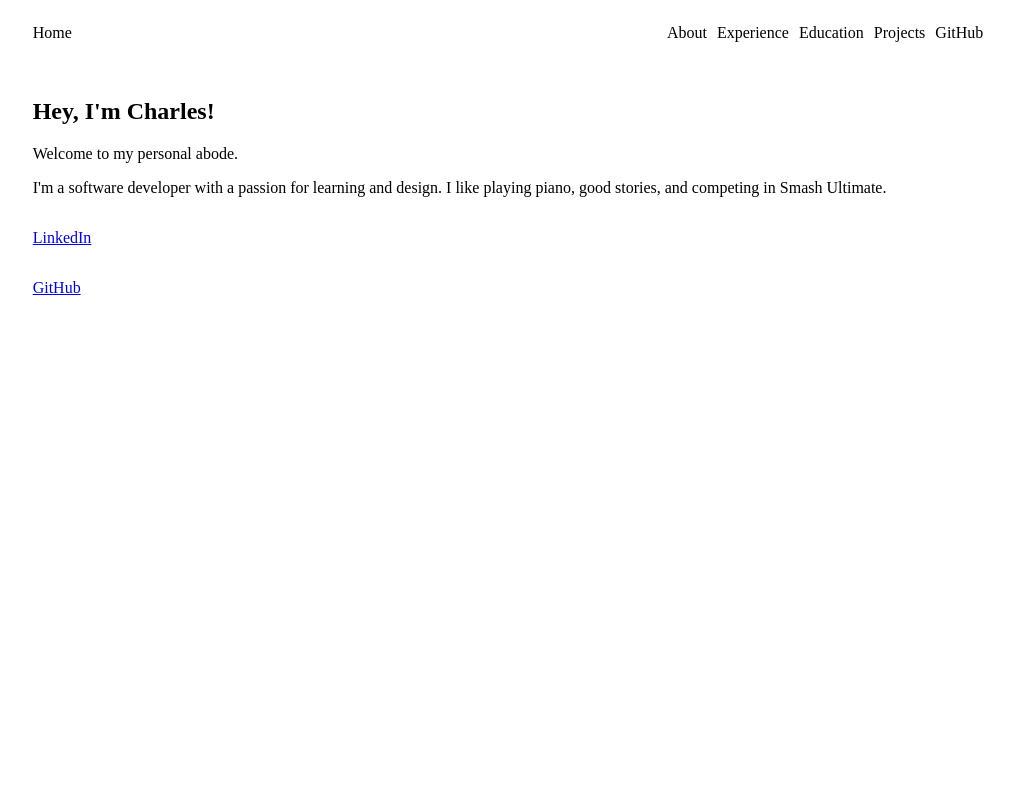
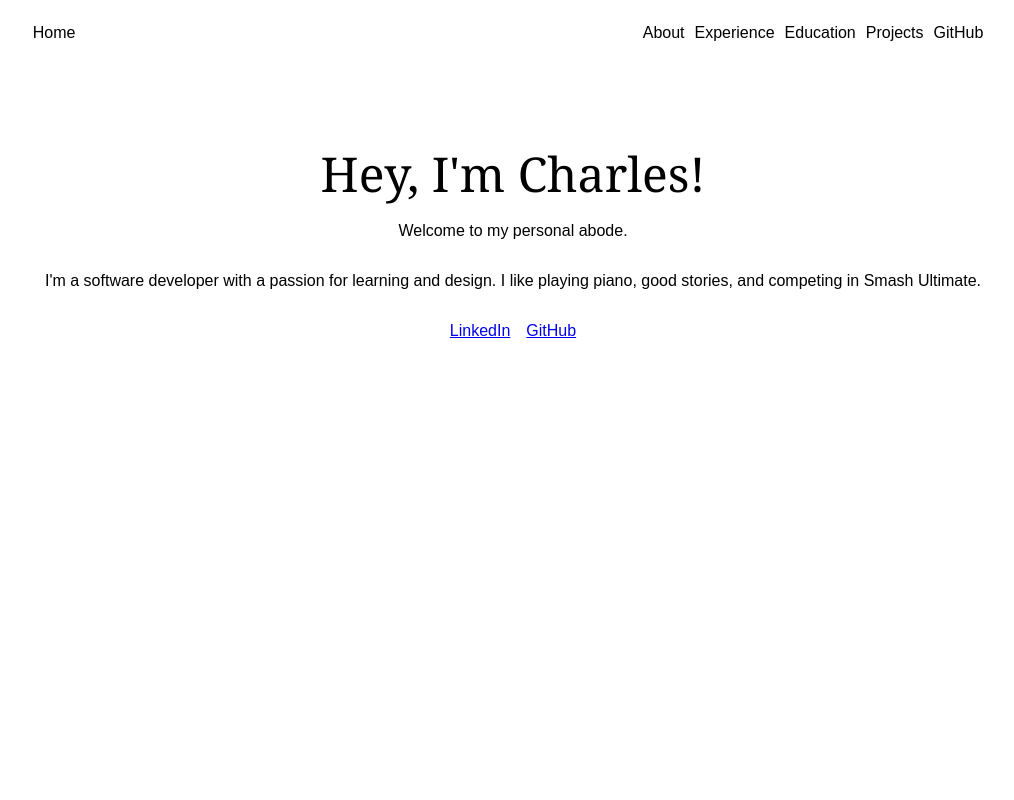
Before and after one commit to Marasy8/portfolio-website, a React (Create React App) app: page / in a window 1280 px wide. Shown: the top 800 px of the page, without its empty margins (127-1141 px from the left). Built offline with nearby package versions, Linux system fonts and the light colour scheme.

Commit message:
cleaned up code, changed css flex properties, modified fonts and placements

```diff
--- a/src/App.css
+++ b/src/App.css
@@ -6,6 +6,24 @@ This file is specifically for the App.js component and for styling things within
   display: flex;
   flex-direction: column;
   min-height: 120vh;
-  padding-left: 12%;
+  padding: 0 12%;
   margin: 20px 0;
 }
+
+.profile-intro {
+  display: flex;
+  flex-direction: column;
+  align-items: center;
+  padding-top: 5%;
+  flex-shrink: 0;
+}
+
+.landing-icons {
+  display: flex;
+  gap: 16px;
+}
+
+.top-name {
+  font-family:'Georgia';
+  font-size: 48px;
+}
--- a/src/App.js
+++ b/src/App.js
@@ -7,26 +7,25 @@ const App = () => {
   return (
     <Router>
       <Navigation />
-      <div className="section">
-        <div className="profile-intro">
-          <h2>
+      <div className="profile-intro section">
+        <div className="top-name">
           Hey, I'm Charles!
-          </h2>
+        </div>
         <p>
           Welcome to my personal abode.
         </p>
         <p>
           I'm a software developer with a passion for learning and design. I like playing piano, good stories, and competing in Smash Ultimate.
         </p>
-        </div>
-
+        <div className="landing-icons">
           {/* change below into icons later */}
           <p>
-          <a href = "https://linkedin.com/in/charlesaizm" target="_blank" rel = "noopener noreferrer">LinkedIn</a>
+            <a href="https://linkedin.com/in/charlesaizm" target="_blank" rel="noopener noreferrer">LinkedIn</a>
           </p>
           <p>
-          <a href = "https://github.com/marasy8" target="_blank" rel = "noopener noreferrer">GitHub</a>
+            <a href="https://github.com/marasy8" target="_blank" rel="noopener noreferrer">GitHub</a>
           </p>
+        </div>
       </div>
 
       <div id="about" className="section">
--- a/src/Navigation.css
+++ b/src/Navigation.css
@@ -11,6 +11,7 @@
 
   .right-links {
     display: flex;
+    margin-left: auto;
   }
 
   .navigation a {
--- a/src/index.css
+++ b/src/index.css
@@ -2,3 +2,7 @@
 This contains flobal styles that applies to the entire app
 Can be for background folor, font styles, etc
 */
+
+body {
+    font-family: Arial, Helvetica, sans-serif;
+}
```
Lines whose indentation alone changed are shown as unchanged.
